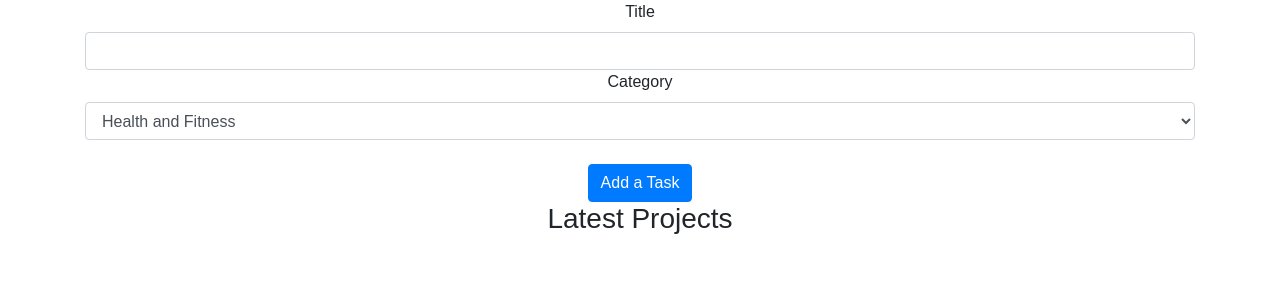
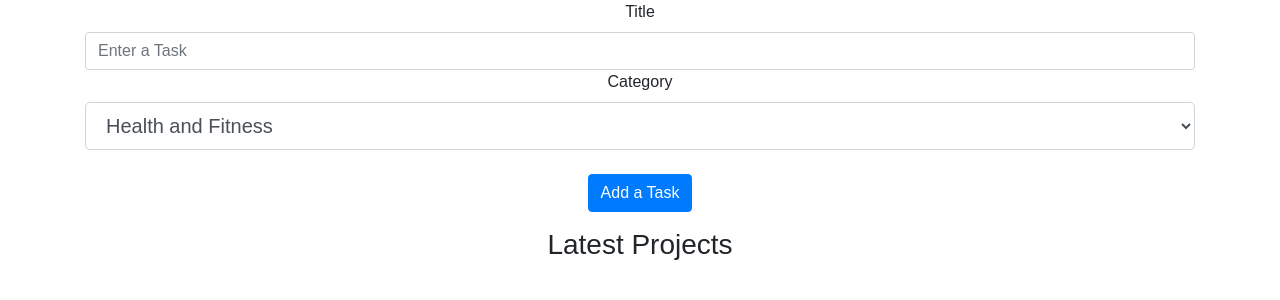
Before and after one commit to ali1129js/projectmanagerreactjs, a React (Create React App) app: page / in a window 1280 px wide. Shown: the top 300 px of the page. Built offline with nearby package versions, Linux system fonts and the light colour scheme.

Commit message:
bootstrap form input select

```diff
--- a/src/Components/AddProject.js
+++ b/src/Components/AddProject.js
@@ -3,9 +3,9 @@
  * @Date:   2018-04-03T14:14:34+02:00
  * @Last modified by:   Ali Ismail
 <<<<<<< HEAD
- * @Last modified time: 2018-04-03T18:10:32+02:00
+ * @Last modified time: 2018-04-04T22:12:45+02:00
 =======
- * @Last modified time: 2018-04-04T21:15:57+02:00
+ * @Last modified time: 2018-04-04T22:12:45+02:00
 >>>>>>> master
  */
 import React, { Component } from 'react';
@@ -45,15 +45,19 @@ class AddProject extends Component {
       return <option key={category} value={category}>{category}</option>
     });
     return(
-      <div className="AddProject">
+      <div className="form-group">
         <form onSubmit={this.handleSubmit}>
           <div>
             <label> Title</label><br />
-            <input className="form-control" id="task" type="text" ref="title" />
+            <input
+              className="form-control"
+              placeholder="Enter a Task"
+              type="text"
+            ref="title" />
           </div>
           <div>
             <label> Category</label><br />
-            <select className="form-control" id="sel1" ref="category">
+            <select className="form-control form-control-lg" ref="category">
               {categoryOptions}
             </select>
           </div>
--- a/src/Components/ProjectItem.js
+++ b/src/Components/ProjectItem.js
@@ -2,7 +2,7 @@
  * @Author: Ali Ismail
  * @Date:   2018-04-03T13:39:59+02:00
  * @Last modified by:   Ali Ismail
- * @Last modified time: 2018-04-03T17:33:14+02:00
+ * @Last modified time: 2018-04-04T22:06:47+02:00
  */
 import React, { Component } from 'react';
 class ProjectItem extends Component {
@@ -11,9 +11,12 @@ class ProjectItem extends Component {
   }
   render() {
     return (
-      <li className="theList">
-        {this.props.project.title} - {this.props.project.category} <a href="#" onClick={this.deleteProject.bind(this,this.props.project.id)}>X</a>
-      </li>
+      <ul className="list-group">
+        <li className="list-group-item">
+          {this.props.project.title} - {this.props.project.category}
+          <a href="#" onClick={this.deleteProject.bind(this,this.props.project.id)}>X</a>
+        </li>
+      </ul>
     );
   }
 }
```
